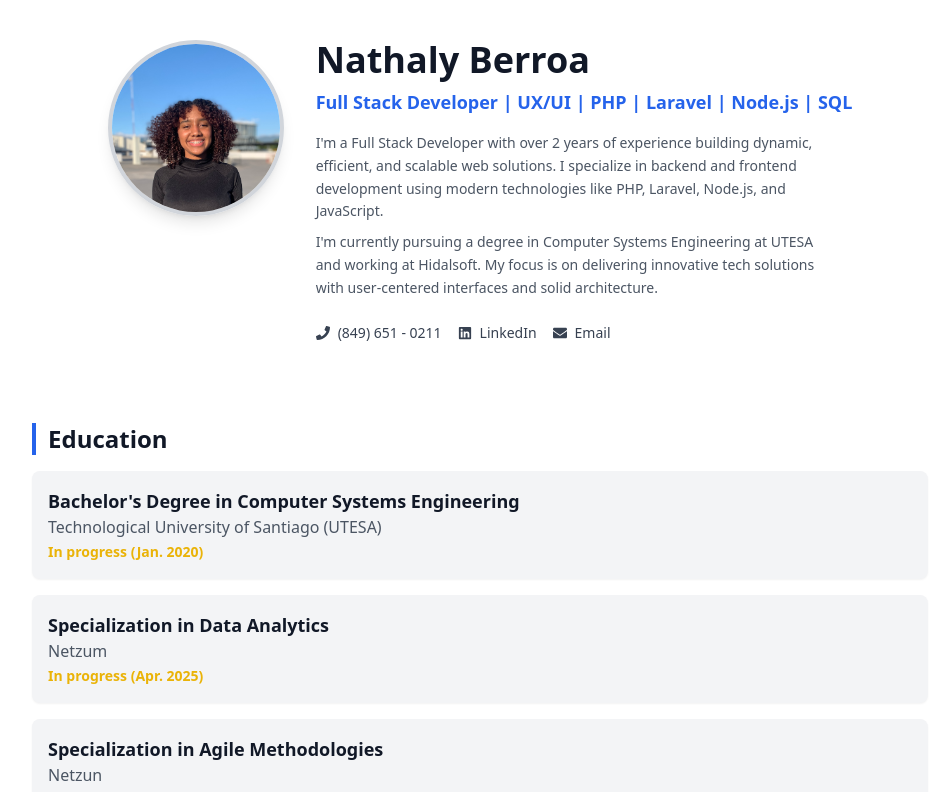
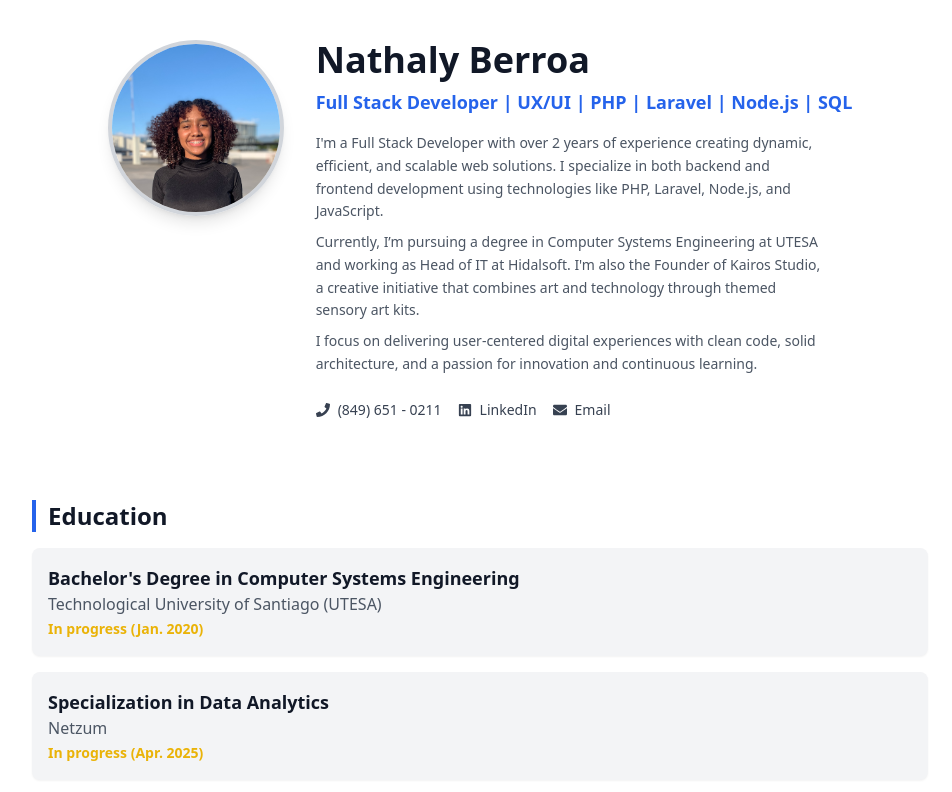
Before and after one commit to nmbf02/cv-nathalyberroa, a Next.js app: page / in a window 1280 px wide. Shown: the top 792 px of the page, without its empty margins (160-1112 px from the left). Built offline with nearby package versions, Linux system fonts and the light colour scheme.

Commit message:
update hero

```diff
--- a/app/components/Hero.jsx
+++ b/app/components/Hero.jsx
@@ -38,11 +38,15 @@ const Hero = () => {
 
                 {/* Description */}
                 <p className="text-gray-600 dark:text-gray-400 text-sm mt-4 leading-relaxed max-w-lg">
-                    I'm a Full Stack Developer with over 2 years of experience building dynamic, efficient, and scalable web solutions. I specialize in backend and frontend development using modern technologies like PHP, Laravel, Node.js, and JavaScript.
+                    I'm a Full Stack Developer with over 2 years of experience creating dynamic, efficient, and scalable web solutions. I specialize in both backend and frontend development using technologies like PHP, Laravel, Node.js, and JavaScript.
                 </p>
 
                 <p className="text-gray-600 dark:text-gray-400 text-sm mt-2 leading-relaxed max-w-lg">
-                    I'm currently pursuing a degree in Computer Systems Engineering at UTESA and working at Hidalsoft. My focus is on delivering innovative tech solutions with user-centered interfaces and solid architecture.
+                    Currently, I’m pursuing a degree in Computer Systems Engineering at UTESA and working as Head of IT at Hidalsoft. I'm also the Founder of Kairos Studio, a creative initiative that combines art and technology through themed sensory art kits.
+                </p>
+
+                <p className="text-gray-600 dark:text-gray-400 text-sm mt-2 leading-relaxed max-w-lg">
+                    I focus on delivering user-centered digital experiences with clean code, solid architecture, and a passion for innovation and continuous learning.
                 </p>
 
                 {/* Contact */}
```
